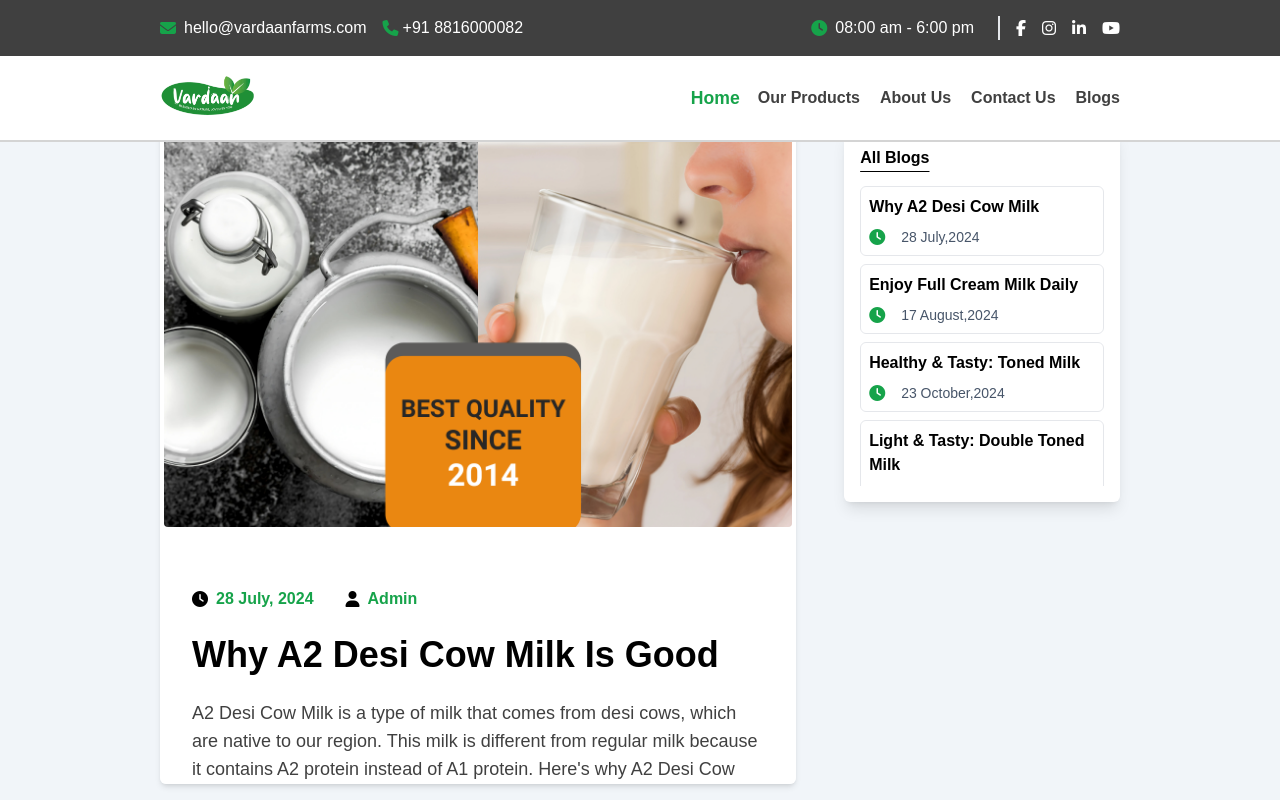
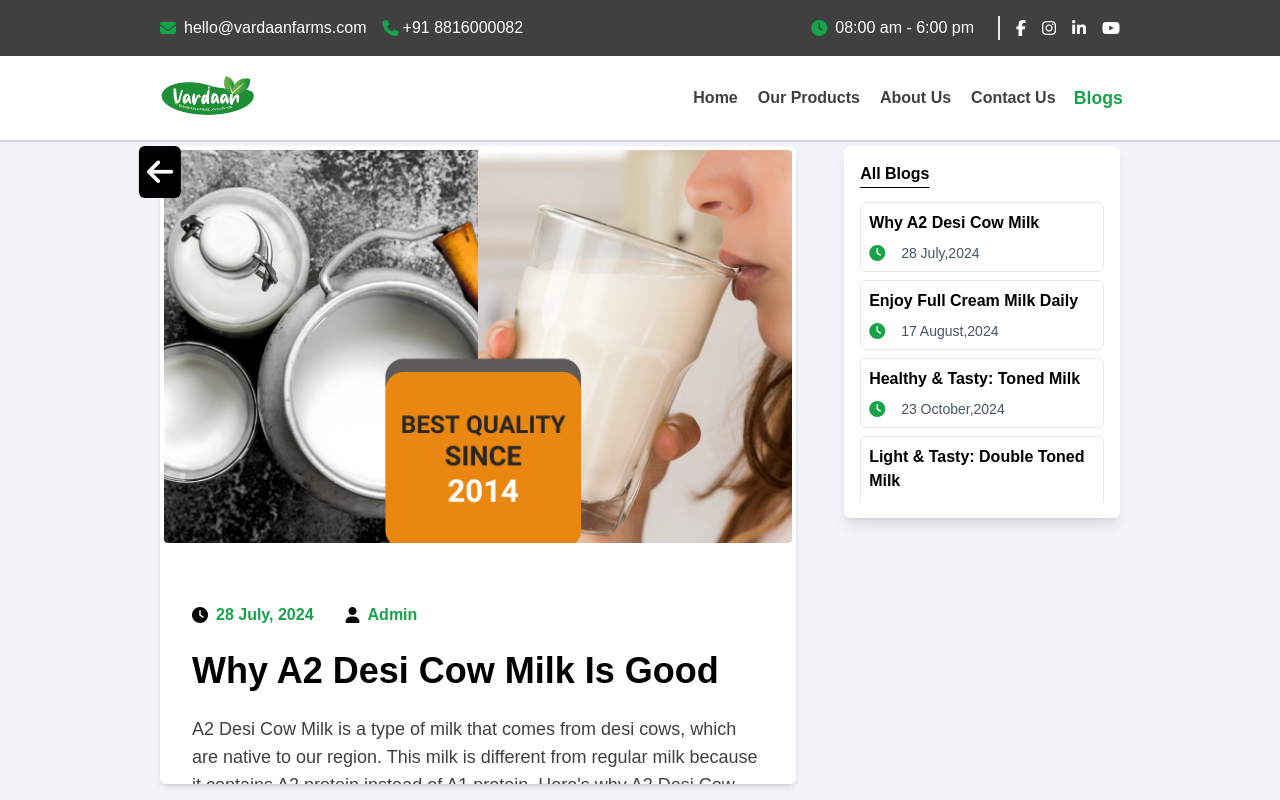
Before and after one commit to mayank20011/VardaanFarms-Website, a React (Vite) app: page /readFullBlog in a window 1280 px wide. Built offline with nearby package versions, Linux system fonts and the light colour scheme; a web font is replaced by a local one.

Commit message:
some changes

```diff
--- a/src/Components/Blogs/Blog1.jsx
+++ b/src/Components/Blogs/Blog1.jsx
@@ -41,6 +41,31 @@ function Blog1() {
           <h3 className="text-3xl font-bold text-green-600">Conclusion</h3>
           <p>In conclusion, A2 Desi Cow Milk is a healthier choice for you and your family. It is easier to digest, nutrient-rich, and supports local and sustainable farming practices. Try A2 Desi Cow Milk today and feel the difference it makes in your life.</p>
         </div>
+
+        <div className="border-t border-green-600 py-12 mt-6 flex gap-6 flex-col md:flex-row">
+          {/* for tags */}
+          <div className="flex gap-2 grow sm:items-center flex-col sm:flex-row">
+            <h1 className="text-xl font-bold">Tags: </h1>
+            <div className="flex gap-2">
+            <span className="bg-green-600 text-white px-4 py-2 rounded-md font-bold text-center">A2Milk</span>
+            <span className="bg-green-600 text-white px-4 py-2 rounded-md font-bold text-center">Digestible</span>
+            <span className="bg-green-600 text-white px-4 py-2 rounded-md font-bold text-center">Nutrients</span>
+            <span className="bg-green-600 text-white px-4 py-2 rounded-md font-bold text-center">Local</span>
+            </div>
+
+          </div>
+          {/* for links */}
+          <div className="flex gap-4 items-center text-xl">
+            {/* Facebook */}
+            <i className="fa-brands fa-facebook-f cursor-pointer hover:text-slate-500 transition"></i>
+            {/* Twitter */}
+            <i className="fa-brands fa-twitter cursor-pointer hover:text-slate-500 transition"></i>
+            {/* instagram */}
+            <i className="fa-brands fa-instagram cursor-pointer hover:text-slate-500 transition"></i>
+            {/* linkedin */}
+            <i className="fa-brands fa-linkedin-in cursor-pointer hover:text-slate-500 transition"></i>
+          </div>
+        </div>
       </div>
     </div>
   );
--- a/src/Components/Navbar/Navbar.jsx
+++ b/src/Components/Navbar/Navbar.jsx
@@ -17,7 +17,7 @@ function Navbar({headerHeight}) {
       setActive("aboutUs");
     } else if (path.includes("/contactUs")) {
       setActive("contactUs");
-    } else if (path.includes("/blogs")) {
+    } else if (path.includes("/blogs") || path.includes("/readFullBlog")) {
       setActive("blogs");
     }
   }, [location.pathname]);
--- a/src/Pages/ReadFullBlog/ReadFullBlog.jsx
+++ b/src/Pages/ReadFullBlog/ReadFullBlog.jsx
@@ -108,6 +108,7 @@ import Blog4 from "../../Components/Blogs/Blog4.jsx";
 import Blog5 from "../../Components/Blogs/Blog5.jsx";
 import Blog6 from "../../Components/Blogs/Blog6.jsx";
 import { useState } from "react";
+import { Link } from "react-router-dom";
 
 function ReadFullBlog({ totalPaddingToGive }) {
   const [blogToShow, setBlogToShow] = useState(1);
@@ -117,15 +118,16 @@ function ReadFullBlog({ totalPaddingToGive }) {
       style={{ paddingTop: `${totalPaddingToGive}px` }}
     >
       <div
-        className="md:pb-4 md:pt-4 flex flex-row gap-12 mx-auto max-w-[1400px] lg:w-3/4 md:w-11/12 px-4 md:px-0 text-black"
+        className="md:pb-4 md:pt-8 flex flex-row gap-12 mx-auto max-w-[1400px] lg:w-3/4 md:w-11/12 px-4 md:px-0 text-black"
         style={{ height: `calc(100vh - ${totalPaddingToGive}px)`}} // Ensure to add "px" to the padding value
       >
         {/* for left blogs */}
 
         <div
-          className="grow w-full h-full overflow-y-auto bg-white rounded-md shadow-md"
+          className="grow w-full h-full overflow-y-auto bg-white rounded-md shadow-md relative"
           style={{scrollbarColor:"transparent transparent", scrollbarWidth:"thin"}}
         >
+          <Link to={"/blogs"} className="fixed -translate-x-1/2"><i className="fa-solid fa-arrow-left text-white bg-black top-10 text-3xl p-2 rounded-md"></i></Link>
           {blogToShow === 1 ? (
             <Blog1 />
           ) : blogToShow === 2 ? (
```
